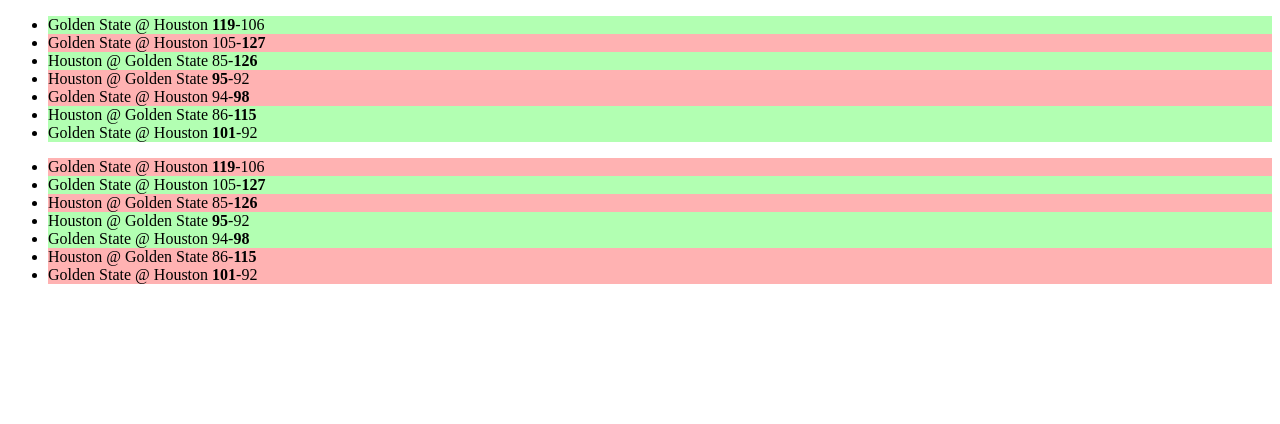
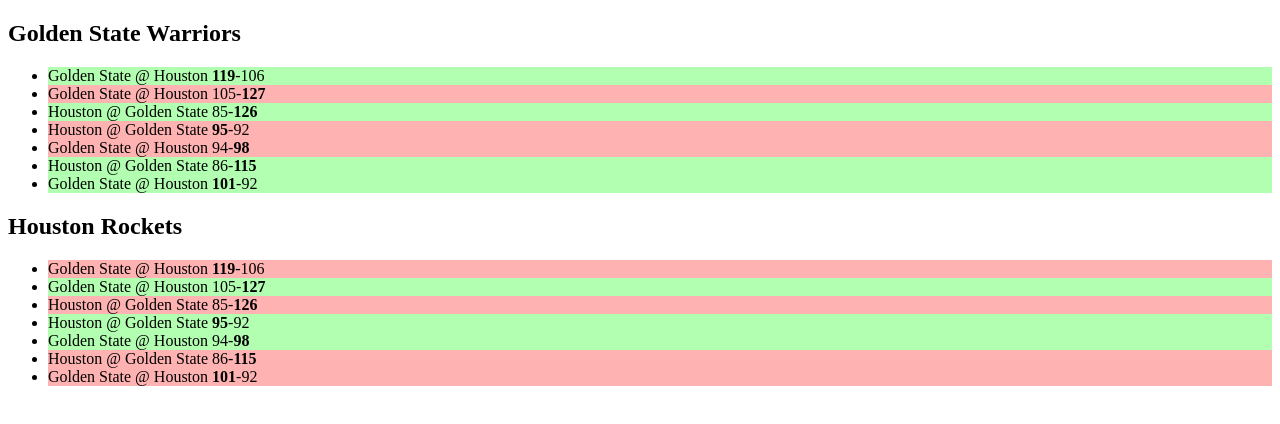
Before and after one commit to Jakedalus/modern-js-bootcamp-course-2020, a plain HTML site: page Colt's Sections/Section 14 - Twisting the DOM to Our Will!/13_NBA_Starter_Code/index.html in a window 1280 px wide. Drawn offline with Linux system fonts and the light colour scheme.

Commit message:
Add sections and headings to NBA scores chart

```diff
--- a/Colt's Sections/Section 14 - Twisting the DOM to Our Will!/13_NBA_Starter_Code/app.js
+++ b/Colt's Sections/Section 14 - Twisting the DOM to Our Will!/13_NBA_Starter_Code/app.js
@@ -125,5 +125,5 @@
 const chart1 = makeChart(warriorsGames, 'Golden State');
 const chart2 = makeChart(warriorsGames, 'Houston');
 
-document.body.prepend(chart1);
-document.body.append(chart2);
+document.getElementById('GS').append(chart1);
+document.getElementById('HR').append(chart2);
--- a/Colt's Sections/Section 14 - Twisting the DOM to Our Will!/13_NBA_Starter_Code/index.html
+++ b/Colt's Sections/Section 14 - Twisting the DOM to Our Will!/13_NBA_Starter_Code/index.html
@@ -10,7 +10,12 @@
 </head>
 
 <body>
-
+  <section id="GS">
+    <h2>Golden State Warriors</h2>
+  </section>
+  <section id="HR">
+    <h2>Houston Rockets</h2>
+  </section>
   <script src="app.js"></script>
 </body>
 
```
